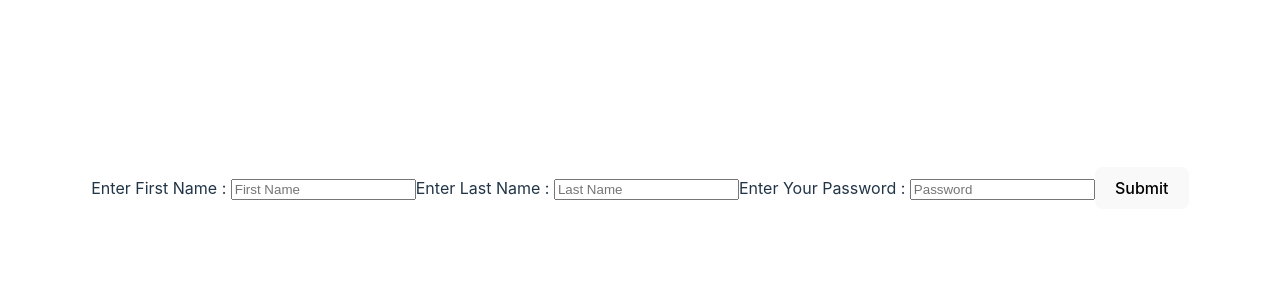
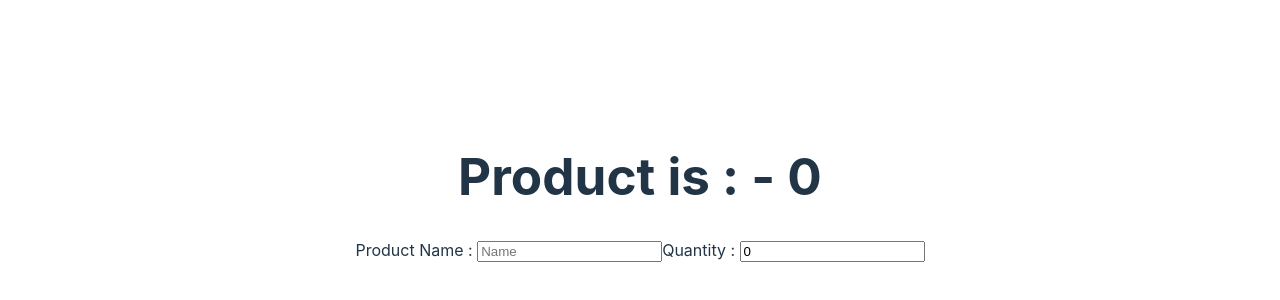
Before and after one commit to tyrex1829/react-forms, a React (Vite) app: page / in a window 1280 px wide. Shown: the part 212-512 px from the top of the page. Built offline with nearby package versions, Linux system fonts and the light colour scheme.

Commit message:
shopping list

```diff
--- a/src/App.jsx
+++ b/src/App.jsx
@@ -2,12 +2,14 @@ import './App.css'
 import UsernameForm from './UsernameForm';
 import SignupForm from './SignupForm';
 import BetterSignup from './BetterSignup';
+import ShoppingListForm from './ShoppingListForm';
 
 function App() {
 
   return (
     <>
-      <BetterSignup />
+      <ShoppingListForm />
+      {/* <BetterSignup /> */}
       {/* <SignupForm /> */}
       {/* <UsernameForm /> */}
     </>
--- /dev/null
+++ b/src/ShoppingListForm.jsx
@@ -0,0 +1,43 @@
+import { useState } from "react"
+
+function ShoppingListForm () {
+    const [formData, setFormData] = useState({
+        product: "",
+        quantity: 0,
+    });
+
+    const handleChange = (evt) => {
+        setFormData(curr => {
+            return {
+                ...curr,
+                [evt.target.name]: evt.target.value,
+            }
+        })
+    }
+
+    return (
+        <form action="#">
+            <h1>Product is : {formData.product} - {formData.quantity}</h1>
+            <label htmlFor="product">Product Name : </label>
+            <input
+                type="text"
+                placeholder="Name"
+                name="product"
+                onChange={handleChange}
+                id="product"
+                value={formData.product}
+            />
+            <label htmlFor="quantity">Quantity : </label>
+            <input
+                type="number"
+                placeholder="1"
+                name="quantity"
+                onChange={handleChange}
+                id="quantity"
+                value={formData.quantity}
+            />
+        </form>
+    )
+}
+
+export default ShoppingListForm
```
